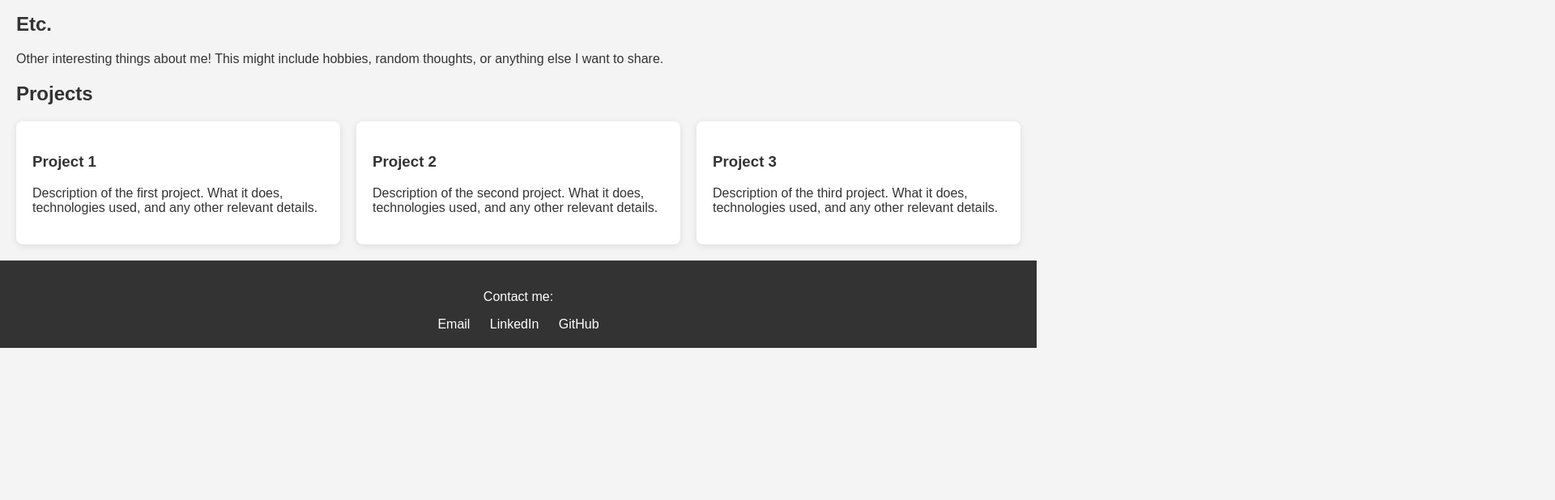
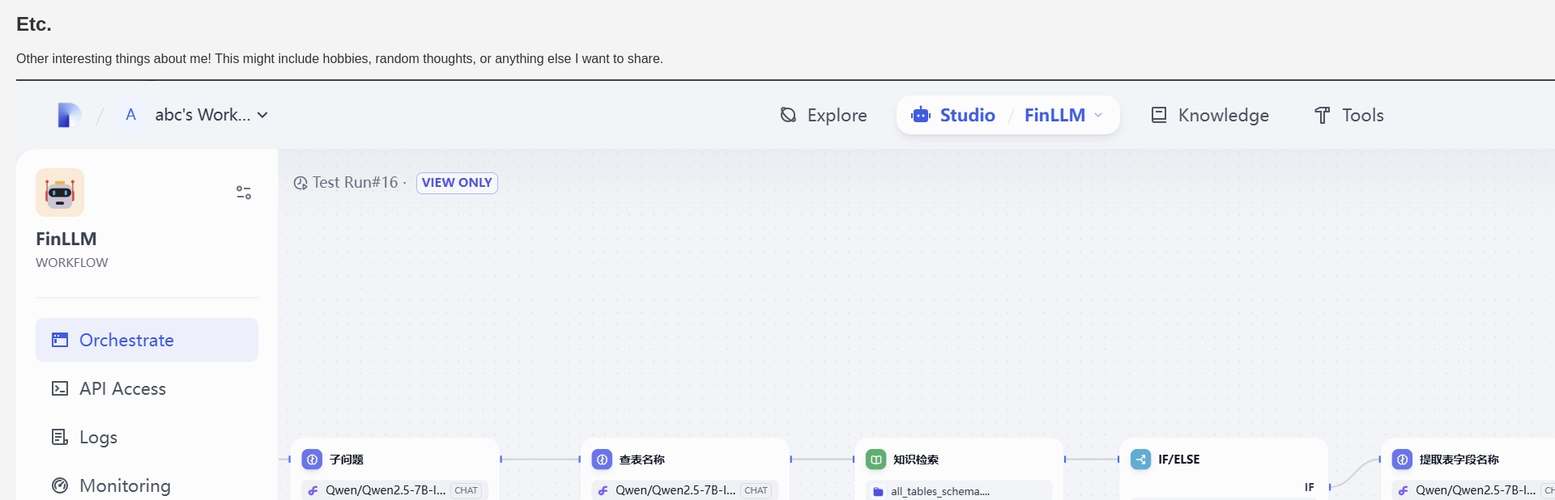
Before and after one commit to imabakagain/imabakagain.github.io, a plain HTML site: page index.html in a window 1280 px wide. Shown: the part 323-941 px from the top of the page at 81% size, 1920 px wide, since content can reach past the window. Before the commit the page ends 800 px from the top, so only its background shows below. Drawn offline with Linux system fonts and the light colour scheme.

Commit message:
Update index.html

```diff
--- a/index.html
+++ b/index.html
@@ -88,6 +88,10 @@
             <p>Other interesting things about me! This might include hobbies, random thoughts, or anything else I want to share.</p>
         </section>
 
+        <section id = "images">
+            <img src="/assets/images/FinLLM.png" alt="Cup illustration" class="cup-image">
+        </section>
+
         <section id="projects">
             <h2>Projects</h2>
             <div class="projects">
```
